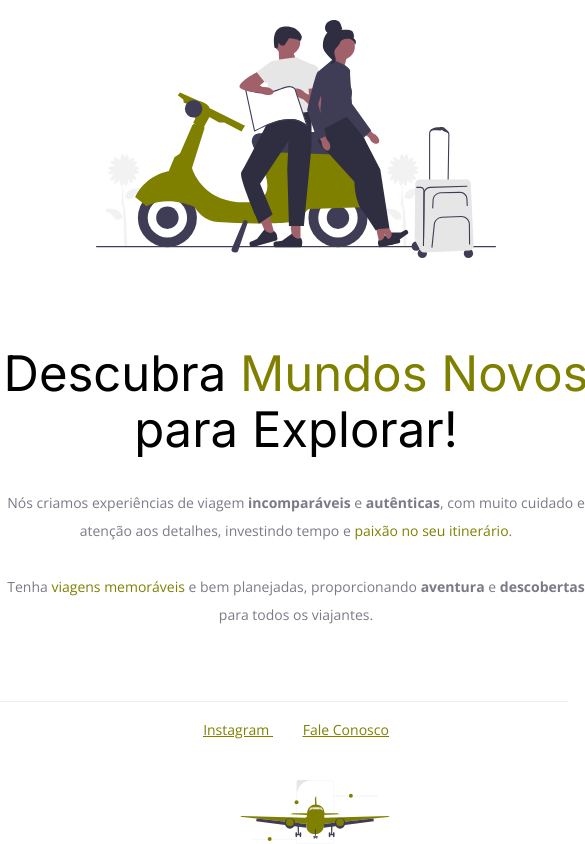
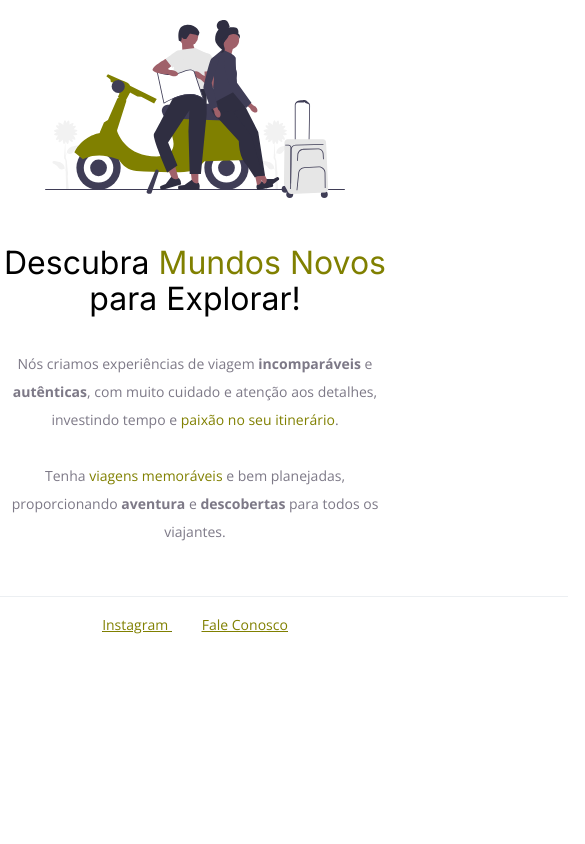
Before and after one commit to TheFirstProtagonist/DreamScapeTravels, a plain HTML site: page index.html in a window 390 px wide. Shown: the whole page, 585 px wide, since content can reach past the window. Drawn offline with nearby package versions, Linux system fonts and the light colour scheme.

Commit message:
today commited

```diff
--- a/style.css
+++ b/style.css
@@ -12,6 +12,7 @@ h1 {
 }
 
 body {
+  width: 100%;
   font-family: 'Open Sans', sans-serif;
   text-align: center;
   margin: 0;
@@ -72,3 +73,28 @@ body {
   z-index: -1;
   width: 150px;
 }
+
+@media only screen and (max-width: 600px) {
+  #hero {
+    width: 100%;
+    margin-bottom: 50px;
+  }
+
+  h1 {
+    font-size: 32px;
+  }
+
+  #hero img {
+    width: 300px;
+    margin-bottom: 20px;
+  }
+
+  #footer {
+    width: 100%;
+    margin-bottom: 20px;
+  }
+
+  #balls-decoration {
+    display: none;
+  }
+}
```
